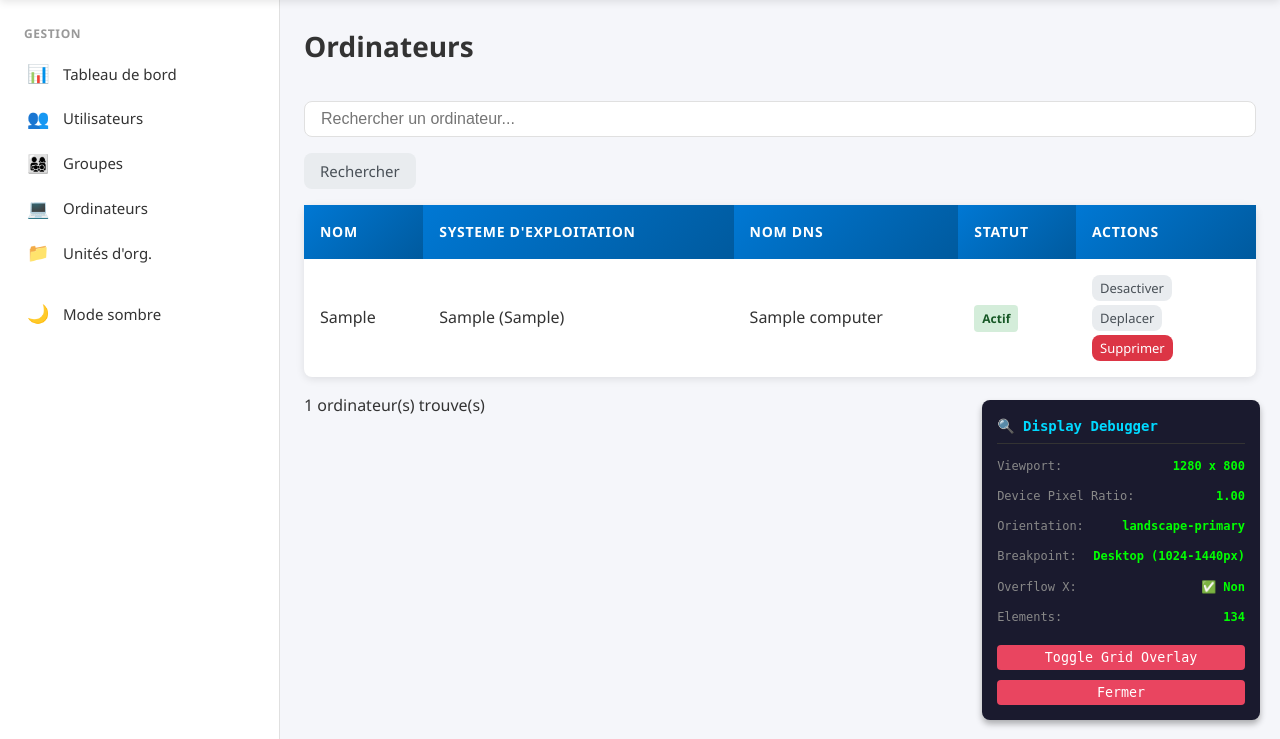
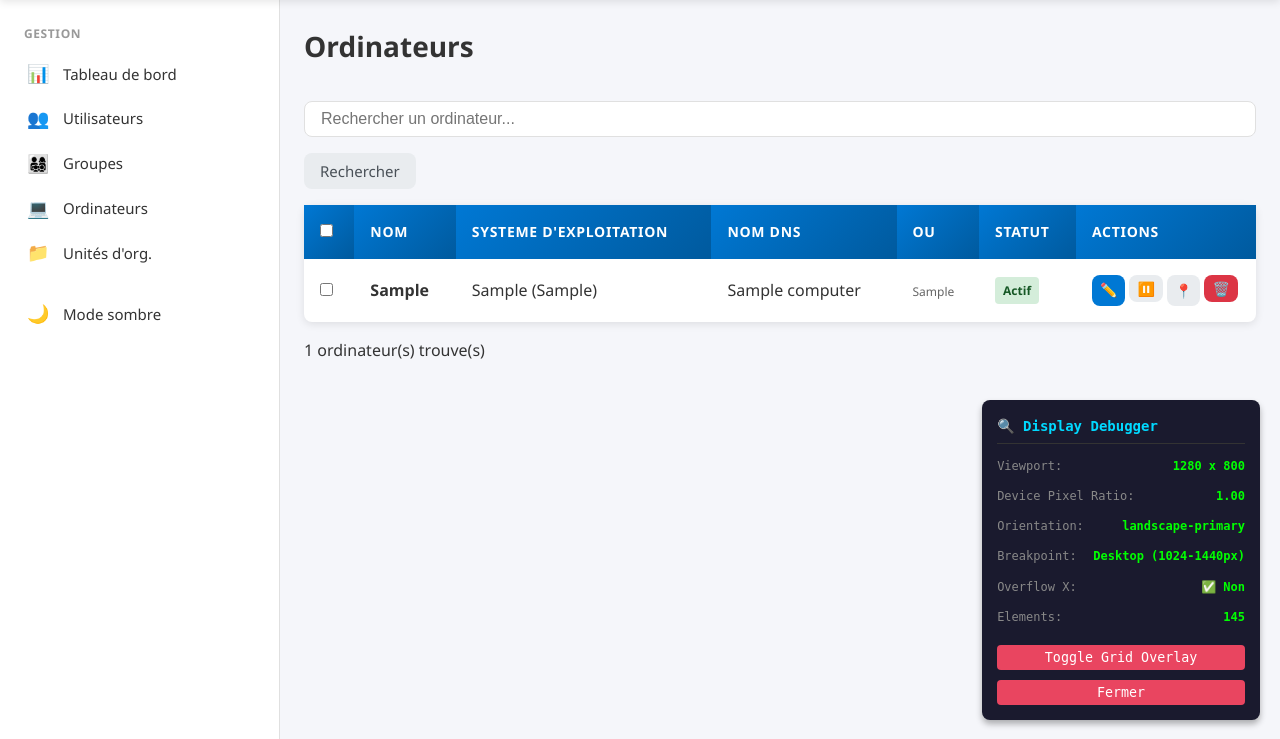
Before and after one commit to fred-selest/microsoft-active-directory, a Flask app: template templates/computers.html in a window 1280 px wide. Shown: the part 60-799 px from the top of the page. Run offline with Flask 3, Linux system fonts and the light colour scheme; the template is opened without the code that fills it: most values are stand-ins (such as "Sample title", 1, 10 or a date in 2020); parts of the project's set-up code (start-up, migrations or seed data) failed here and were passed over.

Commit message:
feat: Ajout colonne OU dans la page Ordinateurs

```diff
--- a/templates/computers.html
+++ b/templates/computers.html
@@ -21,9 +21,11 @@
     <table class="data-table sortable">
         <thead>
             <tr>
+                <th><input type="checkbox" id="select-all-computers" onchange="toggleAllComputers(this)"></th>
                 <th>Nom</th>
                 <th>Systeme d'exploitation</th>
-                <th>Nom DNS</th>
+                <th class="hide-mobile">Nom DNS</th>
+                <th class="hide-mobile">OU</th>
                 <th>Statut</th>
                 <th data-no-sort>Actions</th>
             </tr>
@@ -31,38 +33,52 @@
         <tbody>
             {% for computer in computers %}
             <tr class="{% if computer.disabled %}disabled-row{% endif %}">
-                <td>{{ computer.cn }}</td>
+                <td><input type="checkbox" class="computer-checkbox" data-dn="{{ computer.dn }}" data-name="{{ computer.cn }}"></td>
+                <td>
+                    <strong>{{ computer.cn }}</strong>
+                    <div class="mobile-only"><small class="text-muted">{{ computer.dns_name or '-' }}</small></div>
+                </td>
                 <td>{{ computer.os }} {% if computer.os_version %}({{ computer.os_version }}){% endif %}</td>
-                <td>{{ computer.dns_name }}</td>
+                <td class="hide-mobile">{{ computer.dns_name or '-' }}</td>
+                <td class="hide-mobile">
+                    <small class="ou-path">{{ computer.ou_path or '-' }}</small>
+                </td>
                 <td>
                     {% if computer.disabled %}
-                    <span class="badge badge-danger">Desactive</span>
+                    <span class="badge badge-danger">Désactivé</span>
                     {% else %}
                     <span class="badge badge-success">Actif</span>
                     {% endif %}
                 </td>
                 <td class="actions">
+                    <a href="{{ url_for('computers.edit_computer', dn=computer.dn) }}" class="btn btn-sm btn-primary" title="Modifier">
+                        ✏️
+                    </a>
                     <form method="post" action="{{ url_for('computers.toggle_computer', dn=computer.dn) }}" style="display: inline;">
                         <input type="hidden" name="csrf_token" value="{{ csrf_token() }}">
                         {% if computer.disabled %}
                         <input type="hidden" name="action" value="enable">
-                        <button type="submit" class="btn btn-sm btn-success">Activer</button>
+                        <button type="submit" class="btn btn-sm btn-success" title="Activer">✅</button>
                         {% else %}
                         <input type="hidden" name="action" value="disable">
-                        <button type="submit" class="btn btn-sm btn-secondary">Desactiver</button>
+                        <button type="submit" class="btn btn-sm btn-secondary" title="Désactiver">⏸️</button>
                         {% endif %}
                     </form>
-                    <button type="button" class="btn btn-sm btn-secondary" onclick="showMoveModal('{{ computer.dn }}', '{{ computer.cn }}')">Deplacer</button>
+                    <button type="button" class="btn btn-sm btn-secondary" onclick="showMoveModal('{{ computer.dn }}', '{{ computer.cn }}')" title="Déplacer">
+                        📍
+                    </button>
                     <form method="post" action="{{ url_for('computers.delete_computer', dn=computer.dn) }}"
                           style="display: inline;" onsubmit="return confirm('Supprimer cet ordinateur ?');">
                         <input type="hidden" name="csrf_token" value="{{ csrf_token() }}">
-                        <button type="submit" class="btn btn-sm btn-danger">Supprimer</button>
+                        <button type="submit" class="btn btn-sm btn-danger" title="Supprimer">
+                            🗑️
+                        </button>
                     </form>
                 </td>
             </tr>
             {% else %}
             <tr>
-                <td colspan="5" class="text-center">Aucun ordinateur trouve.</td>
+                <td colspan="7" class="text-center">Aucun ordinateur trouvé.</td>
             </tr>
             {% endfor %}
         </tbody>
@@ -99,28 +115,47 @@
 .disabled-row {
     opacity: 0.6;
 }
-.modal {
-    position: fixed;
-    top: 0;
-    left: 0;
-    width: 100%;
-    height: 100%;
-    background: rgba(0, 0, 0, 0.5);
-    display: flex;
-    justify-content: center;
-    align-items: center;
-    z-index: 1000;
+
+/* Responsive Mobile */
+@media (max-width: 768px) {
+    .hide-mobile {
+        display: none;
+    }
+    .mobile-only {
+        display: block;
+    }
+    .table-container {
+        overflow-x: auto;
+    }
+    .data-table {
+        min-width: 700px;
+    }
+    .actions {
+        white-space: nowrap;
+    }
+    .ou-path {
+        max-width: 150px;
+        display: inline-block;
+        overflow: hidden;
+        text-overflow: ellipsis;
+    }
 }
-.modal-content {
-    background: white;
-    padding: 2rem;
-    border-radius: 8px;
-    min-width: 400px;
-    max-width: 90%;
+
+@media (min-width: 769px) {
+    .mobile-only {
+        display: none;
+    }
 }
-.modal-content h3 {
-    margin-top: 0;
-    color: #0078d4;
+
+.ou-path {
+    color: var(--text-secondary);
+    font-size: 0.75rem;
+}
+
+/* Action buttons with icons */
+.actions .btn-sm {
+    padding: 0.25rem 0.5rem;
+    font-size: 0.875rem;
 }
 </style>
 {% endblock %}
@@ -142,6 +177,26 @@ document.getElementById('moveModal').addEventListener('click', function(e) {
         closeMoveModal();
     }
 });
+
+/**
+ * Sélectionner/désélectionner tous les ordinateurs
+ */
+function toggleAllComputers(checkbox) {
+    const checkboxes = document.querySelectorAll('.computer-checkbox');
+    checkboxes.forEach(cb => {
+        cb.checked = checkbox.checked;
+    });
+}
+
+// Ajouter les écouteurs pour les checkboxes
+document.addEventListener('DOMContentLoaded', function() {
+    const checkboxes = document.querySelectorAll('.computer-checkbox');
+    checkboxes.forEach(cb => {
+        cb.addEventListener('change', function() {
+            // Future: barre d'actions pour sélection multiple
+        });
+    });
+});
 </script>
 {% endblock %}
 {% endblock %}
```
Also changed, not shown: routes/computers.py (+28 -2 lines).
